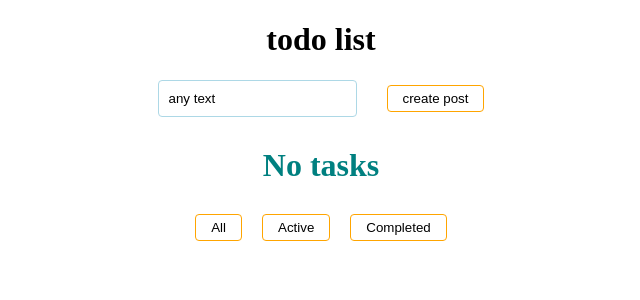
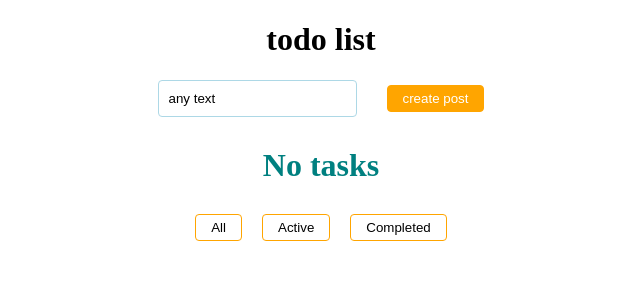
Before and after one commit to Stopqur/react-todo-ftech, a React (Create React App) app: page / in a window 1280 px wide. In both pictures the pointer is over the button "create post". Shown: the top 300 px of the page, without its empty margins (319-959 px from the left). Built offline with nearby package versions, Linux system fonts and the light colour scheme.

Commit message:
add some styles

```diff
--- a/src/App.css
+++ b/src/App.css
@@ -19,6 +19,12 @@ button {
   border: 1px solid orange;
   border-radius: 4px;
   cursor: pointer;
+}
+
+button:hover {
+  background-color: orange;
+  color: #fff;
+  transition: .2s;
 }
 
 input {
@@ -63,6 +69,12 @@ input:focus {
   border: 1px solid lightblue;
 }
 
+.task:hover {
+  border: 1px solid olivedrab ;
+  border-radius: 4px;
+  transition: .2s;
+}
+
 .task + .task {
   margin-top: 20px;
 }
```
